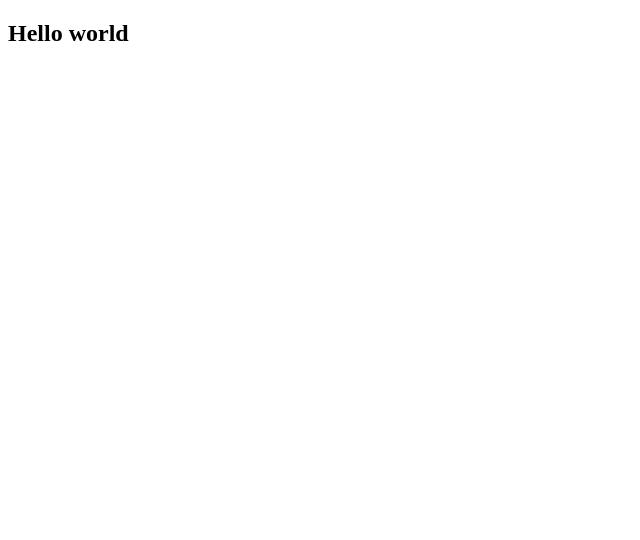
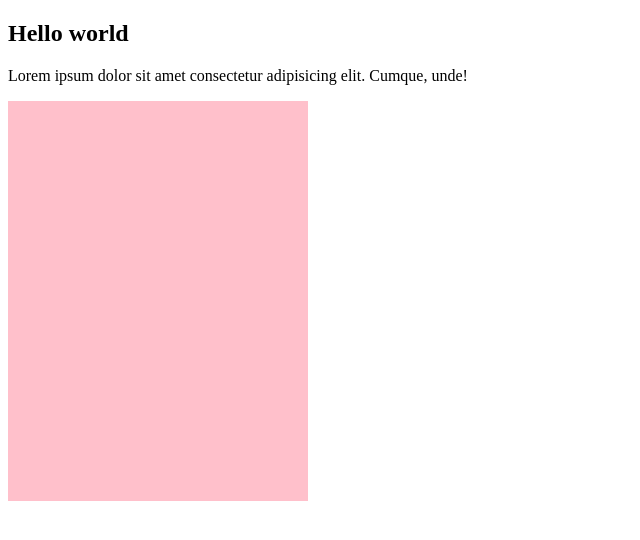
Before and after one commit to Shohzodjon/sass-lessons, a plain HTML site: page index.html in a window 1280 px wide. Shown: the whole page, without its empty margins (0-640 px from the left). Drawn offline with Linux system fonts and the light colour scheme.

Commit message:
added new style

```diff
--- a/index.html
+++ b/index.html
@@ -9,8 +9,9 @@
 </head>
 
 <body>
-    <h2>Hello world
-    </h2>
+    <h2>Hello world</h2>
+    <p>Lorem ipsum dolor sit amet consectetur adipisicing elit. Cumque, unde!</p>
+    <div class="box"></div>
 </body>
 
 </html>
--- a/main.css
+++ b/main.css
@@ -0,0 +1,5 @@
+.box{
+    width: 300px;
+    height: 400px;
+    background: pink;
+}
```
